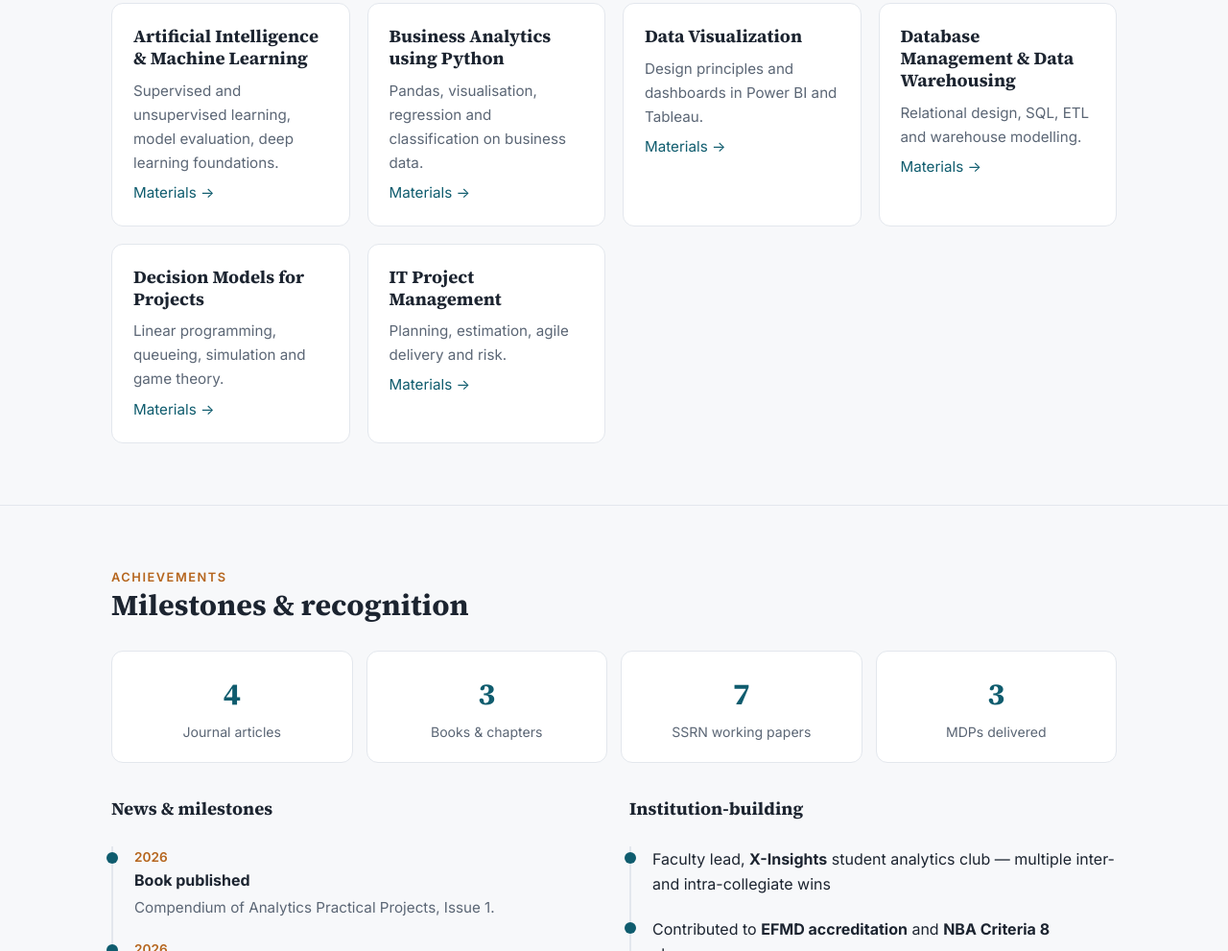
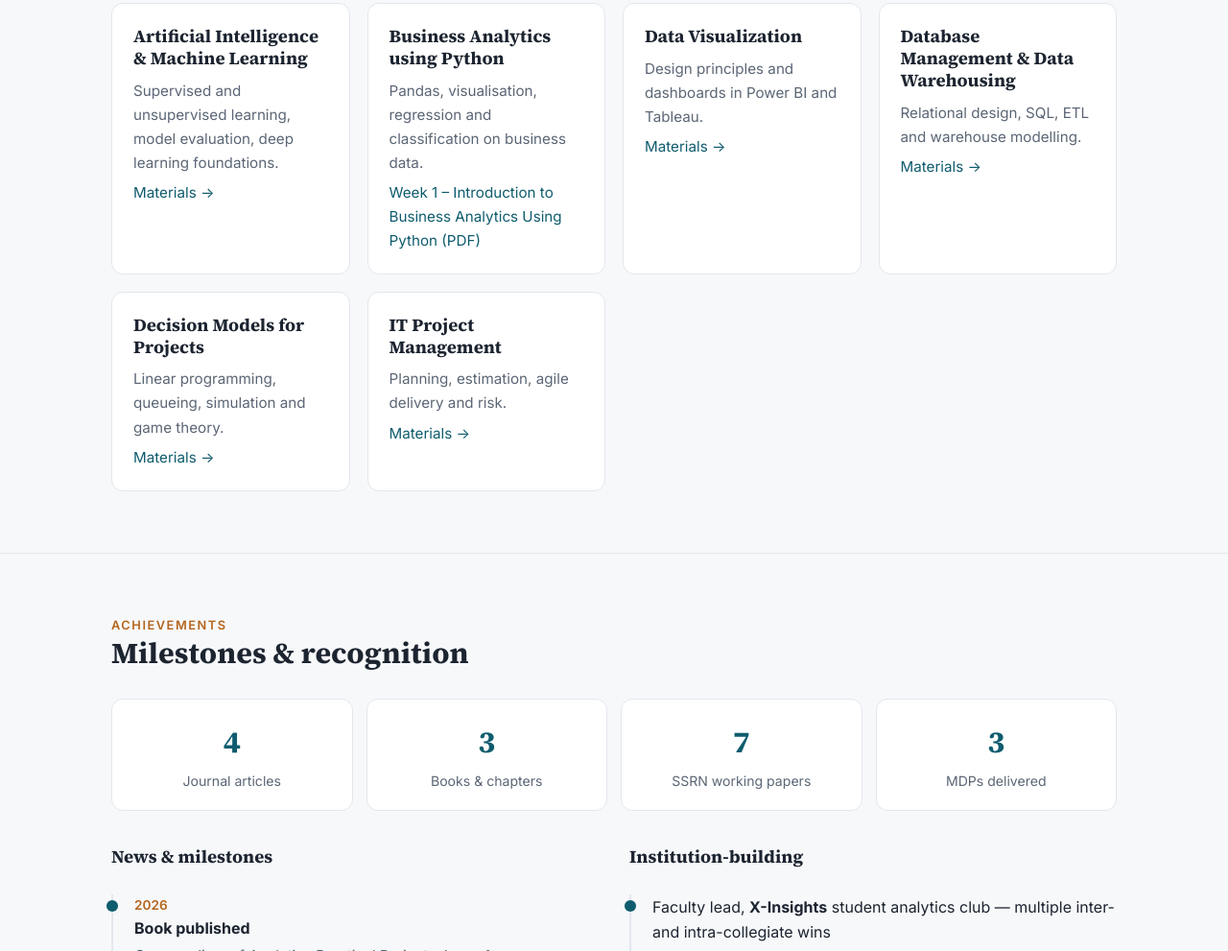
Before and after one commit to DoctorNDJonathan/DoctorNDJonathan.github.io, a plain HTML site: page index.html in a window 1280 px wide. Shown: the part 3881-4872 px from the top of the page at 96% size. Drawn offline with Linux system fonts and the light colour scheme.

Commit message:
Update index.html

```diff
--- a/index.html
+++ b/index.html
@@ -192,7 +192,7 @@
 </section>
 
 <!-- ================= TEACHING =================
-     Put slides/notebooks in the /teaching folder and link them below. -->
+     -->
 <section id="teaching">
   <div class="wrap">
     <div class="eyebrow">Teaching</div>
@@ -200,7 +200,7 @@
     <p class="lead">Courses I teach in the PGDM programme at XIME. Open materials are linked where available.</p>
     <div class="grid">
       <div class="card"><h3>Artificial Intelligence &amp; Machine Learning</h3><p>Supervised and unsupervised learning, model evaluation, deep learning foundations.</p><p><a href="teaching/">Materials →</a></p></div>
-      <div class="card"><h3>Business Analytics using Python</h3><p>Pandas, visualisation, regression and classification on business data.</p><p><a href="teaching/">Materials →</a></p></div>
+      <div class="card"><h3>Business Analytics using Python</h3><p>Pandas, visualisation, regression and classification on business data.</p><p><a href="BANA_W1_2026.pdf"target="_blank">Week 1 – Introduction to Business Analytics Using Python (PDF)</a></p></div>
       <div class="card"><h3>Data Visualization</h3><p>Design principles and dashboards in Power BI and Tableau.</p><p><a href="teaching/">Materials →</a></p></div>
       <div class="card"><h3>Database Management &amp; Data Warehousing</h3><p>Relational design, SQL, ETL and warehouse modelling.</p><p><a href="teaching/">Materials →</a></p></div>
       <div class="card"><h3>Decision Models for Projects</h3><p>Linear programming, queueing, simulation and game theory.</p><p><a href="teaching/">Materials →</a></p></div>
```
